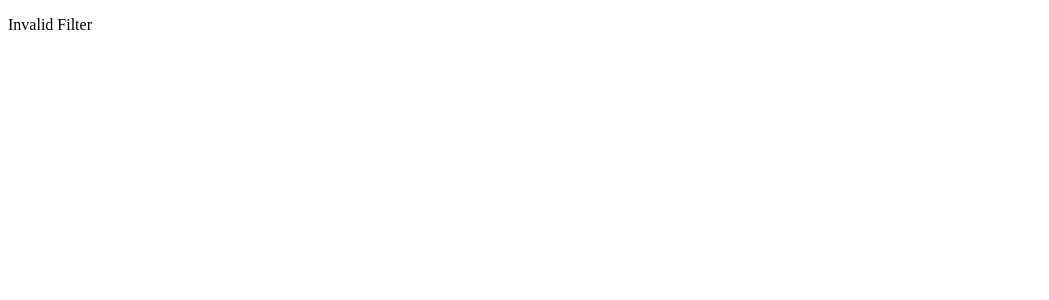
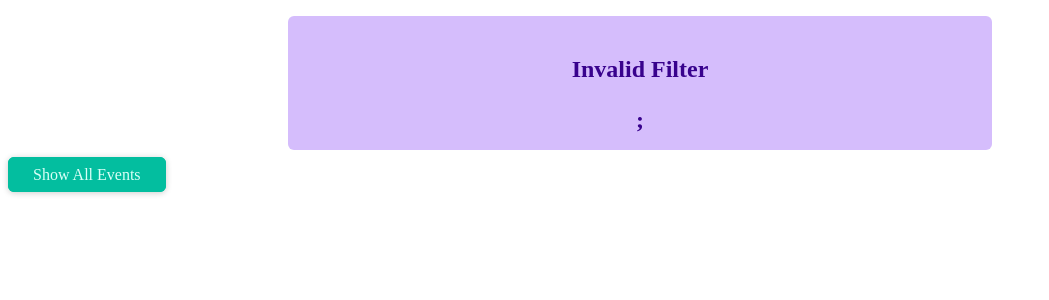
Before and after one commit to shazy89/next_practice, a Next.js app: page /events in a window 1280 px wide. Shown: the top 300 px of the page, without its empty margins (0-1049 px from the left). Built offline with nearby package versions, Linux system fonts and the light colour scheme.

Commit message:
error allert component

```diff
--- /dev/null
+++ b/components/ui/error-alert.js
@@ -0,0 +1,7 @@
+import classes from './error-alert.module.css';
+
+function ErrorAlert(props) {
+  return <div className={classes.alert}>{props.children}</div>;
+}
+
+export default ErrorAlert;
--- /dev/null
+++ b/components/ui/error-alert.module.css
@@ -0,0 +1,12 @@
+.alert {
+  margin: 1rem auto;
+  padding: 1rem 2rem;
+  width: 90%;
+  max-width: 40rem;
+  background-color: #d5bdfc;
+  color: #38028d;
+  font-weight: bold;
+  font-size: 1.5rem;
+  text-align: center;
+  border-radius: 6px;
+}
--- a/pages/events/[...slug].js
+++ b/pages/events/[...slug].js
@@ -3,6 +3,7 @@
 import EventList from "../../components/events/EventList";
 import ResultsTitle from "../../components/events/ResultsTitle";
 import Button from "../../components/ui/button";
+import ErrorAlert from "../../components/ui/error-alert";
 const FilteredEvents = () => {
   const router = useRouter();
   const filteredData = router.query.slug;
@@ -22,7 +23,16 @@
     numMonth < 1 ||
     numMonth > 12
   ) {
-    return <p>Invalid Filter</p>;
+    return (
+      <>
+        <ErrorAlert>
+          <p>Invalid Filter</p>;
+        </ErrorAlert>
+        <div className="center">
+          <Button link="/events">Show All Events</Button>
+        </div>
+      </>
+    );
   }
   const filteredEvents = getFilteredEvents({
     year: numYear,
@@ -31,9 +41,14 @@
   if (!filteredEvents || filteredEvents.length === 0) {
     return (
       <>
-        <p> No evnts found for the chosen filter</p>;
-        <div className="center"></div>
-        <Button link="/events">Show All Events</Button>
+        <ErrorAlert>
+          {" "}
+          <p> No evnts found for the chosen filter</p>;
+        </ErrorAlert>
+
+        <div className="center">
+          <Button link="/events">Show All Events</Button>
+        </div>
       </>
     );
   }
```
